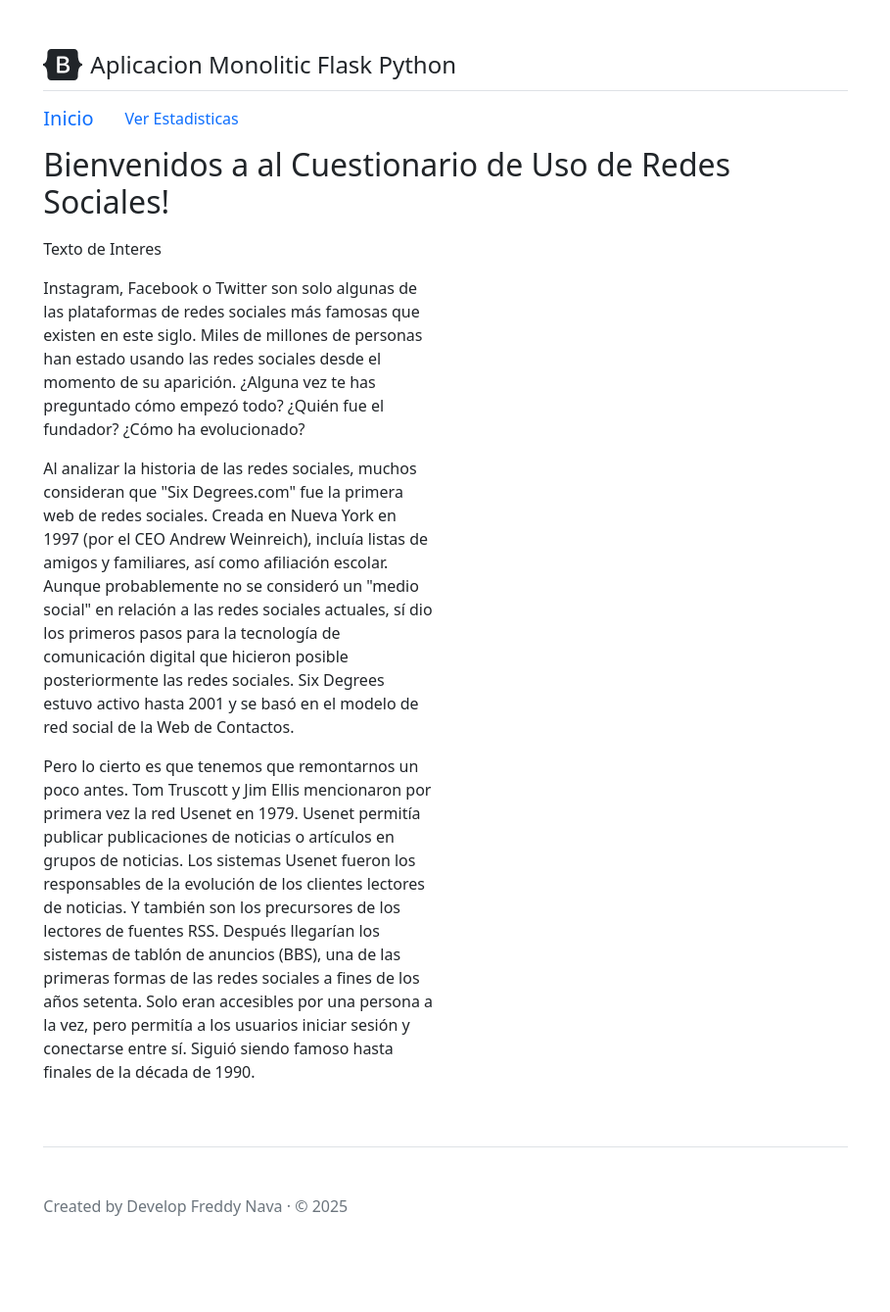
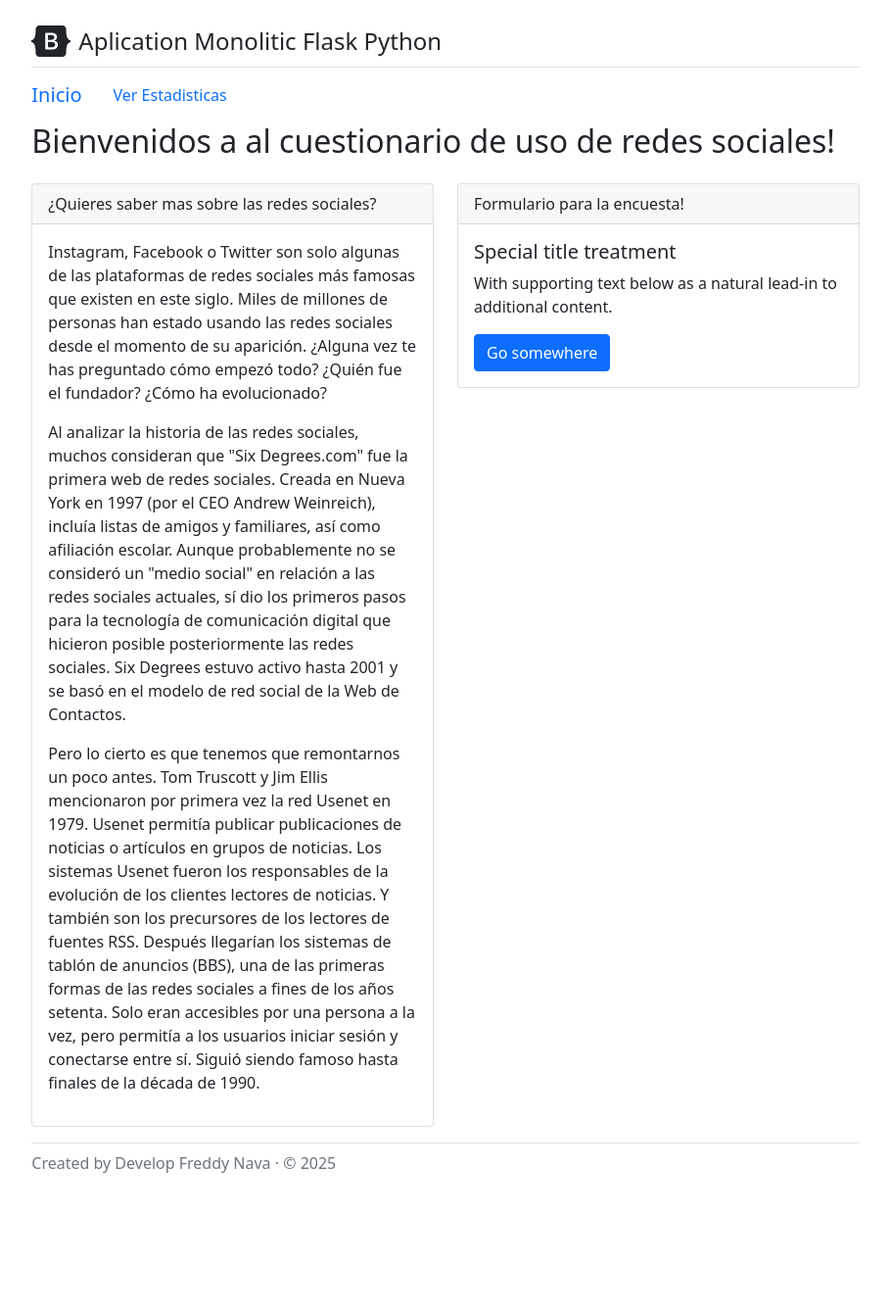
Before and after one commit to woodholnva1/pry01-fn-socialnetworks-monolithic, a Flask app: page / in a window 1280 px wide. Shown: the whole page at 98% size, without its empty margins (185-1094 px from the left). After the commit the page ends 1197 px from the top, so only its background shows below. Run offline with Flask 3, Linux system fonts and the light colour scheme; data that the repository does not hold is empty; some libraries are stand-ins or nearby versions.

Commit message:
ajustes index Template

```diff
--- a/templates/index.html
+++ b/templates/index.html
@@ -7,12 +7,10 @@
   <meta name="description" content="">
   <meta name="author" content="Mark Otto, Jacob Thornton, and Bootstrap contributors">
   <meta name="generator" content="Hugo 0.88.1">
-  <title>Page Inicial</title>
-
   <link rel="canonical" href="https://getbootstrap.com/docs/5.1/examples/starter-template/">
   <meta charset="UTF-8">
   <!-- Bootstrap core CSS -->
-
+  <title>Inicio App Monolitic</title>
   <link href="https://cdn.jsdelivr.net/npm/bootstrap@5.1.3/dist/css/bootstrap.min.css" rel="stylesheet"
     integrity="sha384-1BmE4kWBq78iYhFldvKuhfTAU6auU8tT94WrHftjDbrCEXSU1oBoqyl2QvZ6jIW3" crossorigin="anonymous">
   <script src="https://cdn.jsdelivr.net/npm/bootstrap@5.1.3/dist/js/bootstrap.bundle.min.js"
@@ -42,18 +40,18 @@
 
 <body>
 
-  <div class="col-lg-8 mx-auto p-3 py-md-5">
+  <div class="col-lg-8 mx-auto p-1   py-md-4">
 
     <div class="">
       <header class="d-flex align-items-center pb-2 mb-0 border-bottom">
         <a href="/" class="d-flex align-items-center text-dark text-decoration-none">
           <svg xmlns="http://www.w3.org/2000/svg" width="40" height="32" class="me-2" viewBox="0 0 118 94" role="img">
-            <title>Pagina Aplicacion Monolitic</title>
+            <title>Inicio App Monolitic</title>
             <path fill-rule="evenodd" clip-rule="evenodd"
               d="M24.509 0c-6.733 0-11.715 5.893-11.492 12.284.214 6.14-.064 14.092-2.066 20.577C8.943 39.365 5.547 43.485 0 44.014v5.972c5.547.529 8.943 4.649 10.951 11.153 2.002 6.485 2.28 14.437 2.066 20.577C12.794 88.106 17.776 94 24.51 94H93.5c6.733 0 11.714-5.893 11.491-12.284-.214-6.14.064-14.092 2.066-20.577 2.009-6.504 5.396-10.624 10.943-11.153v-5.972c-5.547-.529-8.934-4.649-10.943-11.153-2.002-6.484-2.28-14.437-2.066-20.577C105.214 5.894 100.233 0 93.5 0H24.508zM80 57.863C80 66.663 73.436 72 62.543 72H44a2 2 0 01-2-2V24a2 2 0 012-2h18.437c9.083 0 15.044 4.92 15.044 12.474 0 5.302-4.01 10.049-9.119 10.88v.277C75.317 46.394 80 51.21 80 57.863zM60.521 28.34H49.948v14.934h8.905c6.884 0 10.68-2.772 10.68-7.727 0-4.643-3.264-7.207-9.012-7.207zM49.948 49.2v16.458H60.91c7.167 0 10.964-2.876 10.964-8.281 0-5.406-3.903-8.178-11.425-8.178H49.948z"
               fill="currentColor"></path>
           </svg>
-          <span class="fs-4">Aplicacion Monolitic Flask Python</span>
+          <span class="fs-4">Aplication Monolitic Flask Python</span>
         </a>
       </header>
     </div>
@@ -71,63 +69,83 @@
     <main>
       <!-- Contenido To Inicio -->
       <div class="row">
-        <h2>Bienvenidos a al Cuestionario de Uso de Redes Sociales!</h2>
+        <h2>Bienvenidos a al cuestionario de uso de redes sociales!</h2>
       </div>
 
       <div class="row text-justify">
         <div class="col">
-          <p class="mt-2"> Texto de Interes
-          </p>
-
+          <div class="card mt-3">
+            <div class="card-header">
+              ¿Quieres saber mas sobre las redes sociales?
+            </div>
+            <div class="card-body">
               <p class="text-justify">
-            Instagram, Facebook o Twitter son solo algunas de las plataformas de redes sociales más famosas que existen en este siglo. Miles de millones de personas han estado usando las redes sociales
-              desde el momento de su aparición. ¿Alguna vez te has preguntado cómo empezó todo? ¿Quién fue el fundador?
+                Instagram, Facebook o Twitter son solo algunas de las plataformas de redes sociales más famosas que
+                existen en este siglo. Miles de millones de personas han estado usando las redes sociales
+                desde el momento de su aparición. ¿Alguna vez te has preguntado cómo empezó todo? ¿Quién fue el
+                fundador?
                 ¿Cómo ha evolucionado?
               </p>
 
               <p class="text-justify">
-            Al analizar la historia de las redes sociales, muchos consideran que "Six Degrees.com" fue la primera web de
+                Al analizar la historia de las redes sociales, muchos consideran que "Six Degrees.com" fue la primera
+                web de
                 redes sociales. Creada en Nueva York en 1997 (por el CEO Andrew Weinreich), incluía listas de amigos y
-            familiares, así como afiliación escolar. Aunque probablemente no se consideró un "medio social" en relación
+                familiares, así como afiliación escolar. Aunque probablemente no se consideró un "medio social" en
+                relación
                 a
                 las redes sociales actuales, sí dio los primeros pasos para la tecnología de comunicación digital que
                 hicieron
-            posible posteriormente las redes sociales. Six Degrees estuvo activo hasta 2001 y se basó en el modelo de
+                posible posteriormente las redes sociales. Six Degrees estuvo activo hasta 2001 y se basó en el modelo
+                de
                 red
                 social de la Web de Contactos.
               </p>
+
               <p class="text-justify">
                 Pero lo cierto es que tenemos que remontarnos un poco antes. Tom Truscott y Jim Ellis mencionaron por
                 primera
                 vez la red Usenet en 1979. Usenet permitía publicar publicaciones de noticias o artículos en grupos de
-            noticias. Los sistemas Usenet fueron los responsables de la evolución de los clientes lectores de noticias.
+                noticias. Los sistemas Usenet fueron los responsables de la evolución de los clientes lectores de
+                noticias.
                 Y
                 también son los precursores de los lectores de fuentes RSS.
 
-            Después llegarían los sistemas de tablón de anuncios (BBS), una de las primeras formas de las redes sociales
+                Después llegarían los sistemas de tablón de anuncios (BBS), una de las primeras formas de las redes
+                sociales
                 a
                 fines de los años setenta. Solo eran accesibles por una persona a la vez, pero permitía a los usuarios
                 iniciar
                 sesión y conectarse entre sí. Siguió siendo famoso hasta finales de la década de 1990.
               </p>
+
             </div>
+          </div>
+        </div>
+
+
         <div class="col">
-
+          <div class="card mt-3">
+            <div class="card-header">
+              Formulario para la encuesta!
+            </div>
+            <div class="card-body">
+              <h5 class="card-title">Special title treatment</h5>
+              <p class="card-text">With supporting text below as a natural lead-in to additional content.</p>
+              <a href="#" class="btn btn-primary">Go somewhere</a>
+            </div>
+          </div>
           <!-- Inicio del Formulario para la Encuesta! -->
 
           <!-- Inicio del Formulario para la Encuesta! -->
         </div>
       </div>
     </main>
-    <footer class="pt-5 my-5 text-muted border-top">
+    <footer class="pt-2 my-3 text-muted border-top">
       Created by Develop Freddy Nava &middot; &copy; 2025
     </footer>
   </div>
-
-
   <script src="../assets/dist/js/bootstrap.bundle.min.js"></script>
-
-
 </body>
 
 </html>
```
Lines whose indentation alone changed are shown as unchanged.
